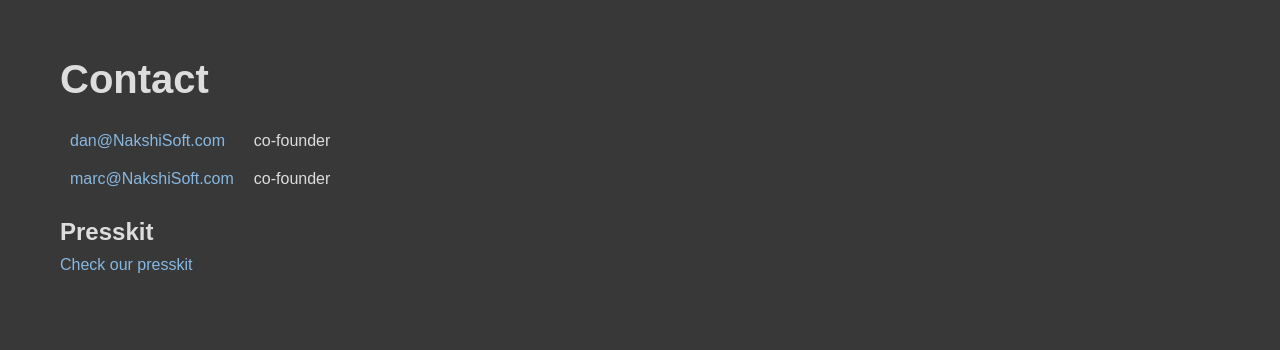
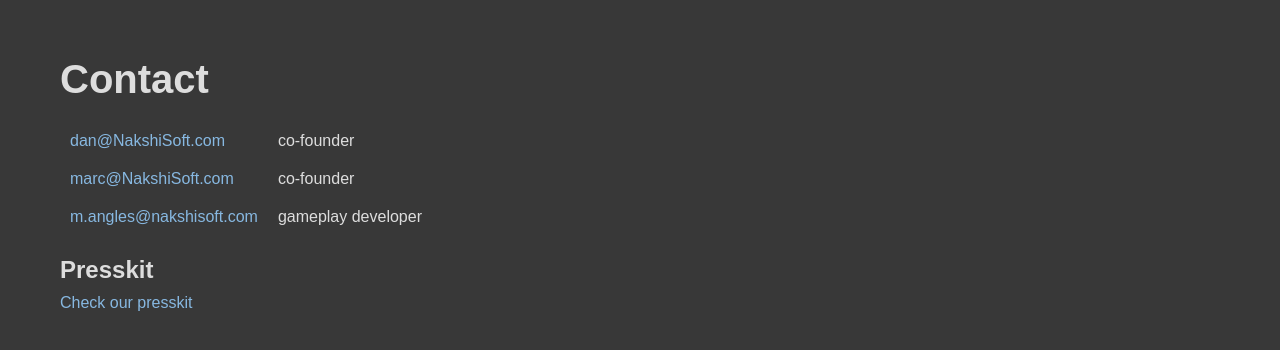
Before and after one commit to NakshiSoft/NakshiSoft.github.io, a plain HTML site: page index.html in a window 1280 px wide. Shown: the part 1000-1350 px from the top of the page. Before the commit the page ends 1314 px from the top, so only its background shows below. Drawn offline with Linux system fonts and the light colour scheme.

Commit message:
Update index.html

```diff
--- a/index.html
+++ b/index.html
@@ -71,6 +71,10 @@
                         <td><a href="mailto:marc@NakshiSoft.com">marc@NakshiSoft.com</a></td>
                         <td>co-founder</td>
                     </tr>
+                    <tr>
+                        <td><a href="mailto:m.angles@nakshisoft.com">m.angles@nakshisoft.com</a></td>
+                        <td>gameplay developer</td>
+                    </tr>
                 </table>
             </div>
             <h2>Presskit</h2>
```
